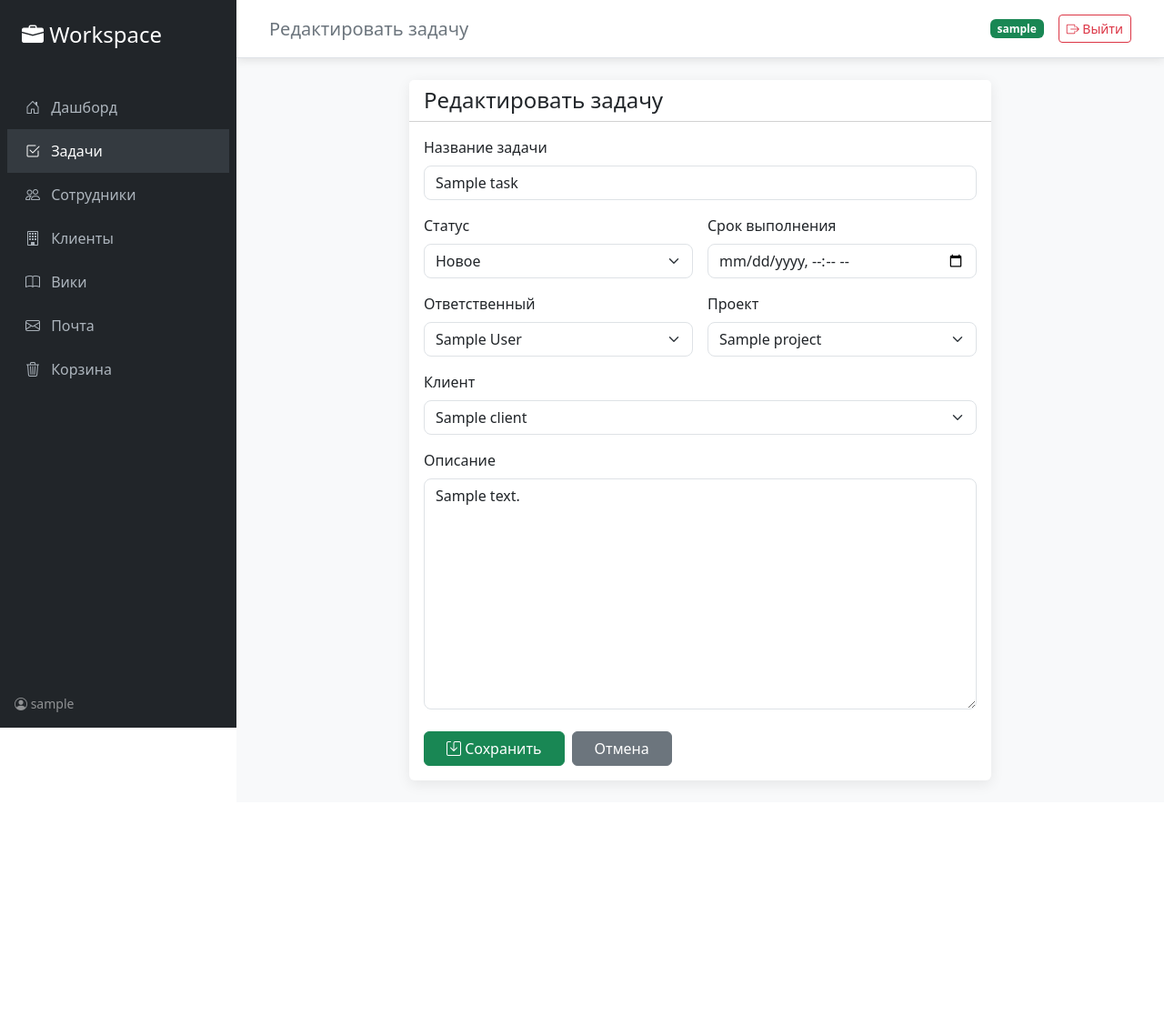
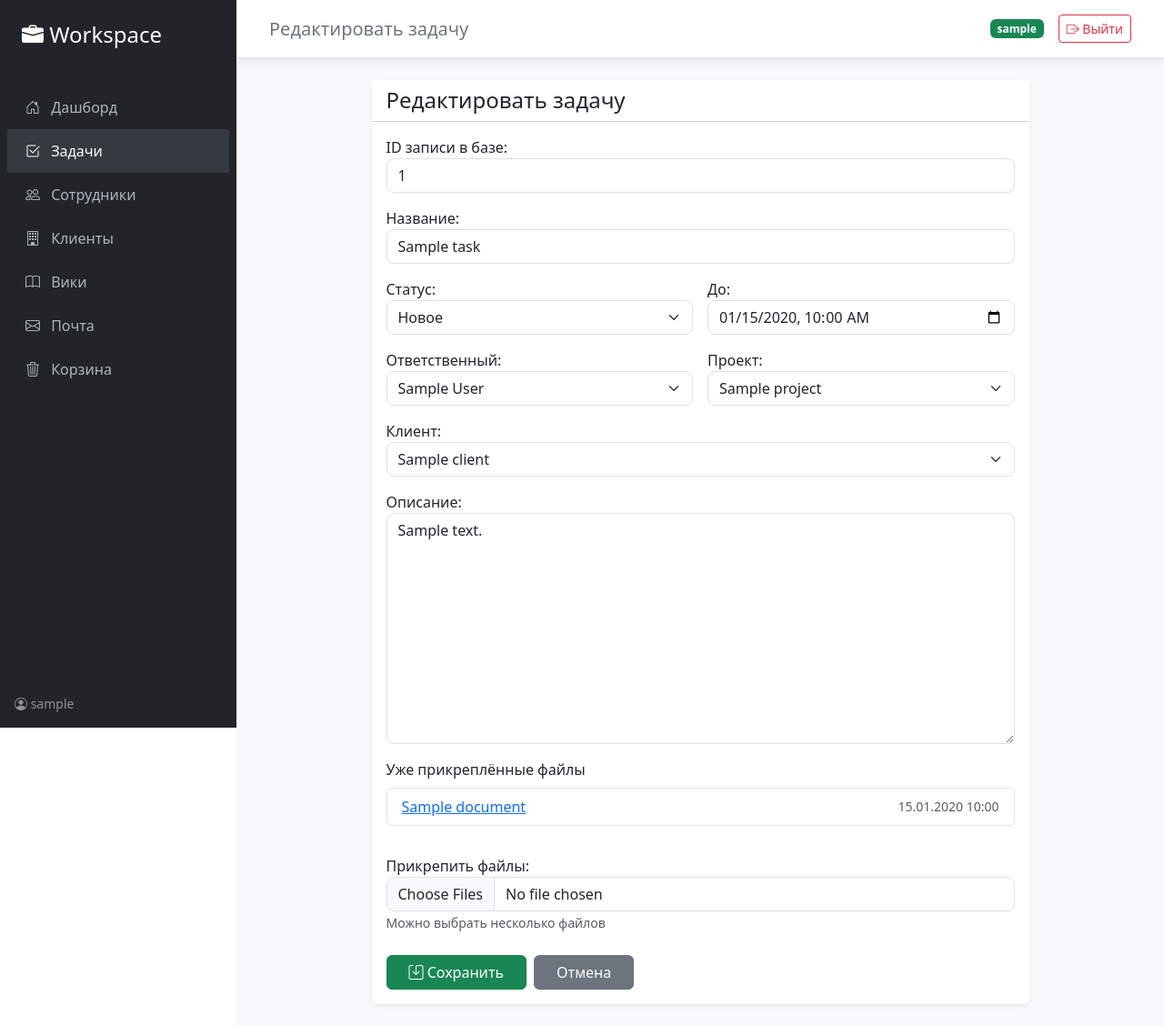
Before and after one commit to fake-stmz/employee-workspace-django, a Django app: page /tasks/1/edit/ in a window 1280 px wide. Shown: the whole page at 91% size. Before the commit the page ends 866 px from the top, so only its background shows below. Run offline with Django 5.2, Linux system fonts and the light colour scheme; a user stored in the database is signed in; tables that the repository leaves empty hold one stand-in row (values such as "Sample post").

Commit message:
feat: task files upload

```diff
--- a/apps/tasks/forms.py
+++ b/apps/tasks/forms.py
@@ -1,8 +1,25 @@
 from django import forms
 from .models import Task
 
+class MultipleFileInput(forms.ClearableFileInput):
+    allow_multiple_selected = True
+
+
+class MultipleFileField(forms.FileField):
+    widget = MultipleFileInput
+
+    def clean(self, data, initial=None):
+        if isinstance(data, list):
+            return data
+        return [data] if data else []
+
 
 class TaskForm(forms.ModelForm):
+    files = MultipleFileField(
+        required=False,
+        label="Прикрепить файлы"
+    )
+
     class Meta:
         model = Task
         fields = [
@@ -14,7 +31,20 @@ class TaskForm(forms.ModelForm):
             "client",
             "due_date"
         ]
-
         widgets = {
             "due_date": forms.DateTimeInput(attrs={"type": "datetime-local"}),
         }
+
+    def __init__(self, *args, **kwargs):
+        super().__init__(*args, **kwargs)
+
+        if self.instance and self.instance.due_date:
+            self.initial['due_date'] = self.instance.due_date.strftime('%Y-%m-%dT%H:%M')
+
+        if self.instance and self.instance.pk:
+            self.fields['id'] = forms.CharField(
+                initial=self.instance.pk,
+                widget=forms.TextInput(attrs={'readonly': True, 'class': 'form-control bg-light'}),
+                label="ID записи в базе",
+                required=False
+            )
--- a/apps/tasks/views.py
+++ b/apps/tasks/views.py
@@ -6,6 +6,7 @@ from django_filters.rest_framework import DjangoFilterBackend
 from .forms import TaskForm
 from django.contrib.auth.decorators import login_required
 from apps.employees.models import Employee
+from apps.documents.models import Document
 from django.contrib import messages
 
 
@@ -56,49 +57,57 @@ def task_list(request):
 
 @login_required
 def task_create(request):
-
     if request.method == "POST":
         form = TaskForm(request.POST)
         if form.is_valid():
-            form.save()
+            task = form.save()
+
+            files = request.FILES.getlist('files')
+            for file in files:
+                Document.objects.create(
+                    title=file.name,
+                    file=file,
+                    task=task,
+                    uploaded_by=request.user.employee if hasattr(request.user, 'employee') else None
+                )
+
             messages.success(request, 'Задача успешно создана!')
             return redirect("task_list")
     else:
         form = TaskForm()
 
-        if not request.user.groups.filter(name='Manager').exists():
-            form.fields['assigned_to'].queryset = Employee.objects.filter(user=request.user)
-
-    context = {
-        "form": form,
-        "title": "Создать задачу"
-    }
-
+    context = {"form": form, "title": "Создать задачу"}
     return render(request, "tasks/task_form.html", context)
 
 
 @login_required
 def task_update(request, pk):
-
     task = get_object_or_404(Task, pk=pk)
 
     if request.method == "POST":
         form = TaskForm(request.POST, instance=task)
         if form.is_valid():
-            form.save()
+            task = form.save()
+
+            files = request.FILES.getlist('files')
+            for file in files:
+                Document.objects.create(
+                    title=file.name,
+                    file=file,
+                    task=task,
+                    uploaded_by=request.user.employee if hasattr(request.user, 'employee') else None
+                )
+
             messages.success(request, 'Задача успешно обновлена!')
             return redirect("task_list")
     else:
         form = TaskForm(instance=task)
 
-        if not request.user.groups.filter(name='Manager').exists():
-            form.fields['assigned_to'].queryset = Employee.objects.filter(user=request.user)
-
     context = {
         "form": form,
-        "title": "Редактировать задачу"
+        "title": "Редактировать задачу",
+        "task": task,
     }
-
     return render(request, "tasks/task_form.html", context)
 
 
--- a/templates/tasks/task_form.html
+++ b/templates/tasks/task_form.html
@@ -1,53 +1,87 @@
 {% extends 'base.html' %}
 {% load custom_filters %}
+
 {% block page_title %}{{ title }}{% endblock %}
 
 {% block content %}
 
 <div class="row justify-content-center">
-    <div class="col-lg-8">
-        <div class="card">
+    <div class="col-lg-9">
+        <div class="card shadow-sm">
             <div class="card-header bg-white">
                 <h4 class="mb-0">{{ title }}</h4>
             </div>
             <div class="card-body">
-                <form method="post">
+                <form method="post" enctype="multipart/form-data">
                     {% csrf_token %}
 
                     <div class="row g-3">
-                        <div class="col-md-12">
-                            <label class="form-label">Название задачи</label>
+                        <!-- ID записи -->
+                        {% if form.id %}
+                        <div class="col-12">
+                            {{ form.id.label_tag }}
+                            {{ form.id|add_class:"form-control" }}
+                        </div>
+                        {% endif %}
+
+                        <!-- Название -->
+                        <div class="col-12">
+                            {{ form.title.label_tag }}
                             {{ form.title|add_class:"form-control" }}
                         </div>
 
+                        <!-- Статус + Срок -->
                         <div class="col-md-6">
-                            <label class="form-label">Статус</label>
+                            {{ form.status.label_tag }}
                             {{ form.status|add_class:"form-select" }}
                         </div>
-
                         <div class="col-md-6">
-                            <label class="form-label">Срок выполнения</label>
+                            {{ form.due_date.label_tag }}
                             {{ form.due_date|add_class:"form-control" }}
                         </div>
 
+                        <!-- Ответственный + Проект -->
                         <div class="col-md-6">
-                            <label class="form-label">Ответственный</label>
+                            {{ form.assigned_to.label_tag }}
                             {{ form.assigned_to|add_class:"form-select" }}
                         </div>
-
                         <div class="col-md-6">
-                            <label class="form-label">Проект</label>
+                            {{ form.project.label_tag }}
                             {{ form.project|add_class:"form-select" }}
                         </div>
 
+                        <!-- Клиент -->
                         <div class="col-12">
-                            <label class="form-label">Клиент</label>
+                            {{ form.client.label_tag }}
                             {{ form.client|add_class:"form-select" }}
                         </div>
 
+                        <!-- Описание -->
                         <div class="col-12">
-                            <label class="form-label">Описание</label>
+                            {{ form.description.label_tag }}
                             {{ form.description|add_class:"form-control" }}
+                        </div>
+
+                        <!-- Уже прикреплённые файлы -->
+                        {% if task and task.document_set.exists %}
+                        <div class="col-12">
+                            <label class="form-label">Уже прикреплённые файлы</label>
+                            <ul class="list-group mb-3">
+                                {% for doc in task.document_set.all %}
+                                <li class="list-group-item d-flex justify-content-between align-items-center">
+                                    <a href="{{ doc.file.url }}" target="_blank">{{ doc.title }}</a>
+                                    <small class="text-muted">{{ doc.created_at|date:"d.m.Y H:i" }}</small>
+                                </li>
+                                {% endfor %}
+                            </ul>
+                        </div>
+                        {% endif %}
+
+                        <!-- Новые файлы -->
+                        <div class="col-12">
+                            {{ form.files.label_tag }}
+                            {{ form.files|add_class:"form-control" }}
+                            <small class="text-muted">Можно выбрать несколько файлов</small>
                         </div>
                     </div>
 
```
